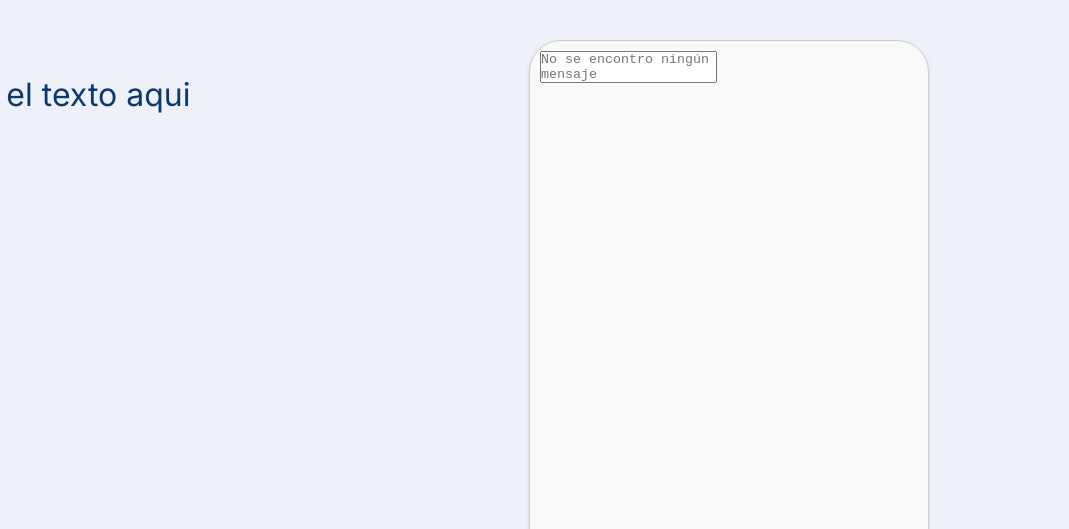
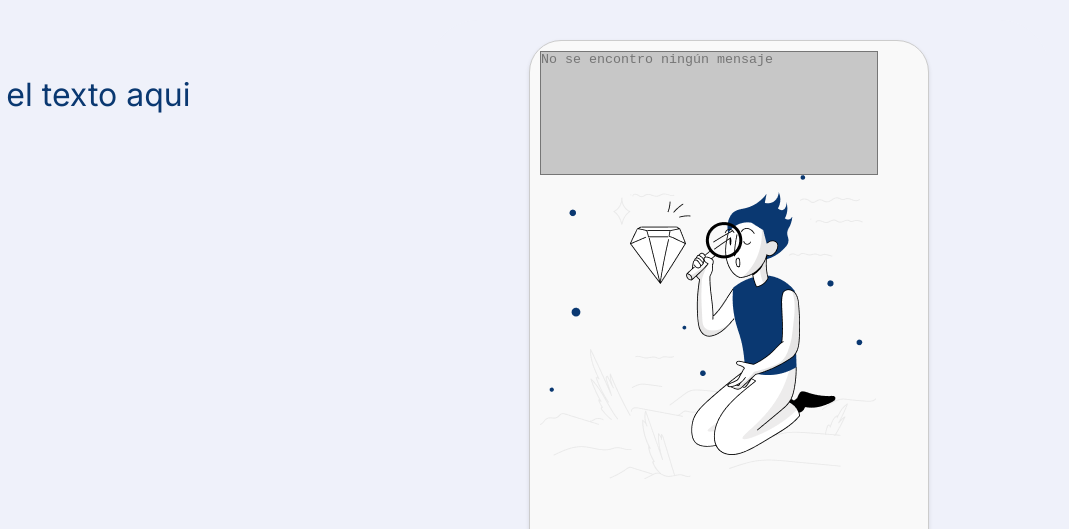
Before and after one commit to oto-ml/Encriptador, a plain HTML site: page index.html in a window 1280 px wide. Shown: the top 529 px of the page, 211-1280 px from the left. Drawn offline with Linux system fonts and the light colour scheme.

Commit message:
Result container style

```diff
--- a/index.html
+++ b/index.html
@@ -31,6 +31,7 @@
             <div class="result">
                 <div class="vertical-rectangle">
                     <textarea readonly id="msg" class="message-area" placeholder ="No se encontro ningún mensaje"></textarea>
+                    <img class="result-image" src="./img/Muñeco.png" alt="muñeco">
                 </div>
             </div>
 
--- a/style.css
+++ b/style.css
@@ -138,5 +138,10 @@ input[type="text"]::placeholder {
 
 /* Estilo para el área de mensajes */
 .message-area {
+    display: flex;
+    align-items: center;
+    width: 336px; /* Ajusta el ancho según tus necesidades */
+    height: 122px; /* Ajusta la altura según tus necesidades */
+    background-color: rgba(0, 0, 0, 0.2);
     resize: none; /* Evita que el usuario cambie el tamaño del textarea */
 }
```
